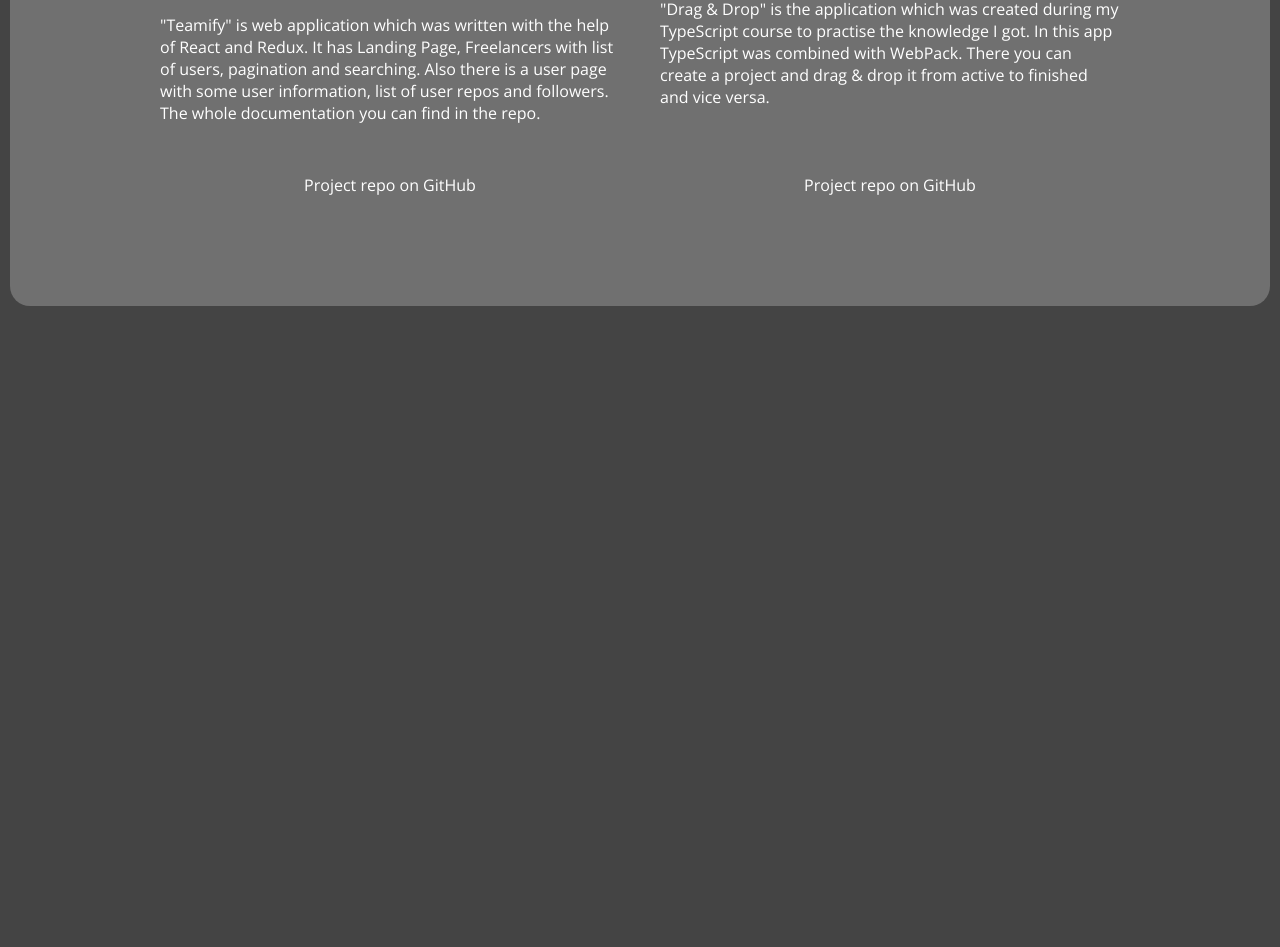
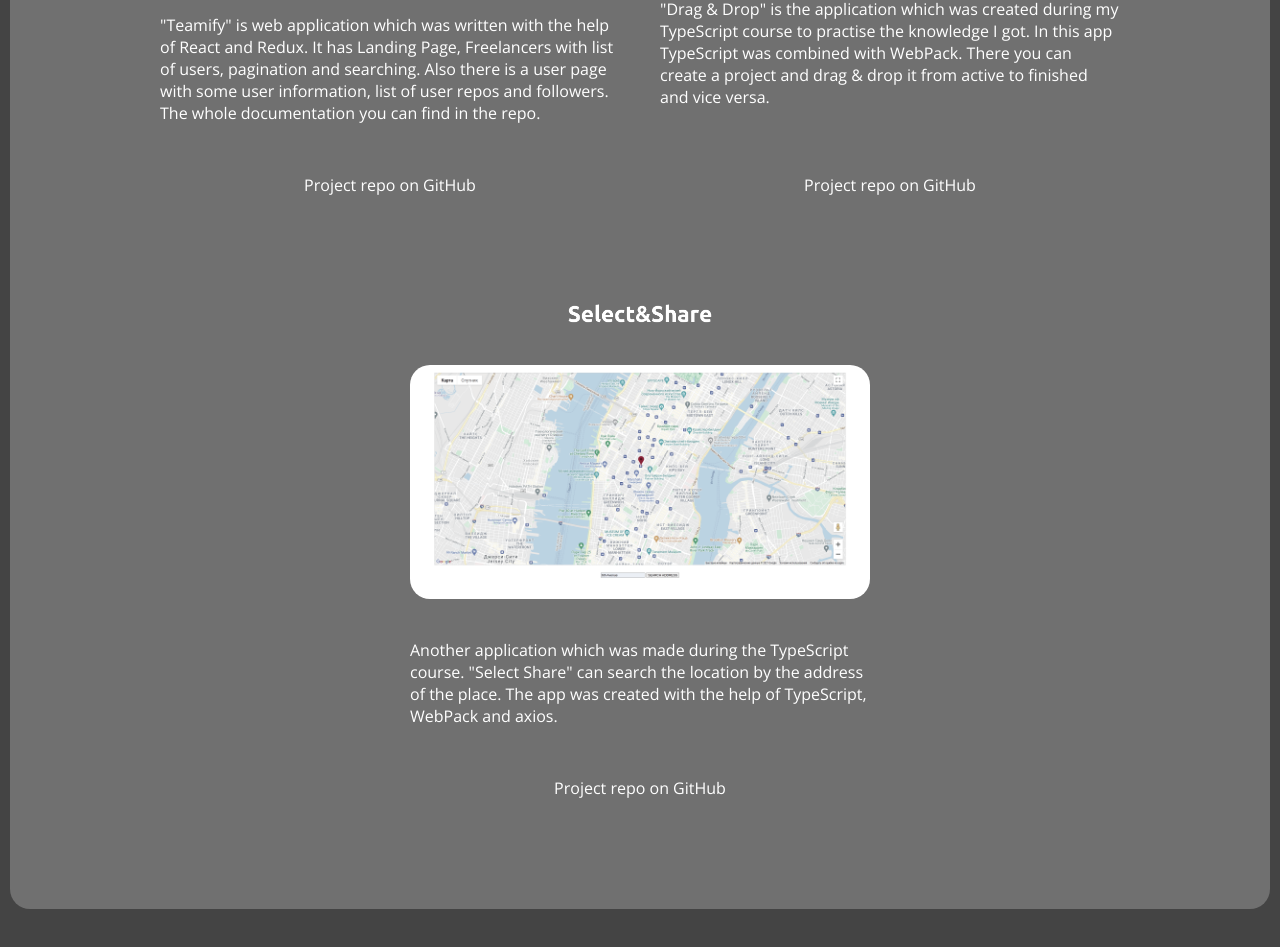
Before and after one commit to dima-leveret/portfolio, a plain HTML site: page projects.html in a window 1280 px wide. Shown: the part 1979-2926 px from the top of the page. Before the commit the page ends 2325 px from the top, so only its background shows below. Drawn offline with nearby package versions, Linux system fonts and the light colour scheme.

Commit message:
added Select&Share to projects

```diff
--- a/css/projects.css
+++ b/css/projects.css
@@ -53,6 +53,12 @@
     padding: 30px 0 33px;
 }
 
+.selectShareLogo {
+    width: 150px;
+    align-self: center;
+    padding: 30px 0 30px;
+}
+
 .pagePreview {
     border-radius: 20px;
     filter: grayscale(60%);
--- a/projects.html
+++ b/projects.html
@@ -123,6 +123,18 @@
                             Project repo on GitHub</a>
                     </div>
 
+                    <div>
+                        <img class="selectShareLogo" src="img/Select&ShareLogo.png" alt="selectShare" >
+                        <a href="https://dima-leveret.github.io/Select-Share-a-place/" target="_blank" >
+                            <img class="pagePreview" src="img/Select&SharePlace.png" alt="selectShare">
+                        </a>
+                        <p class="description" >
+                            Another application which was made during the TypeScript course. "Select Share" can search the location by the address of the place. The app was created with the help of TypeScript, WebPack and axios.
+                        </p>
+                        <a class="projectBtn" href="https://github.com/dima-leveret/Select-Share-a-place" target="_blank">
+                            Project repo on GitHub</a>
+                    </div>
+
                 </div>
             </div>
         </div>
```
Also changed, not shown: img/Select&ShareLogo.png (added), img/Select&SharePlace.png (added).
